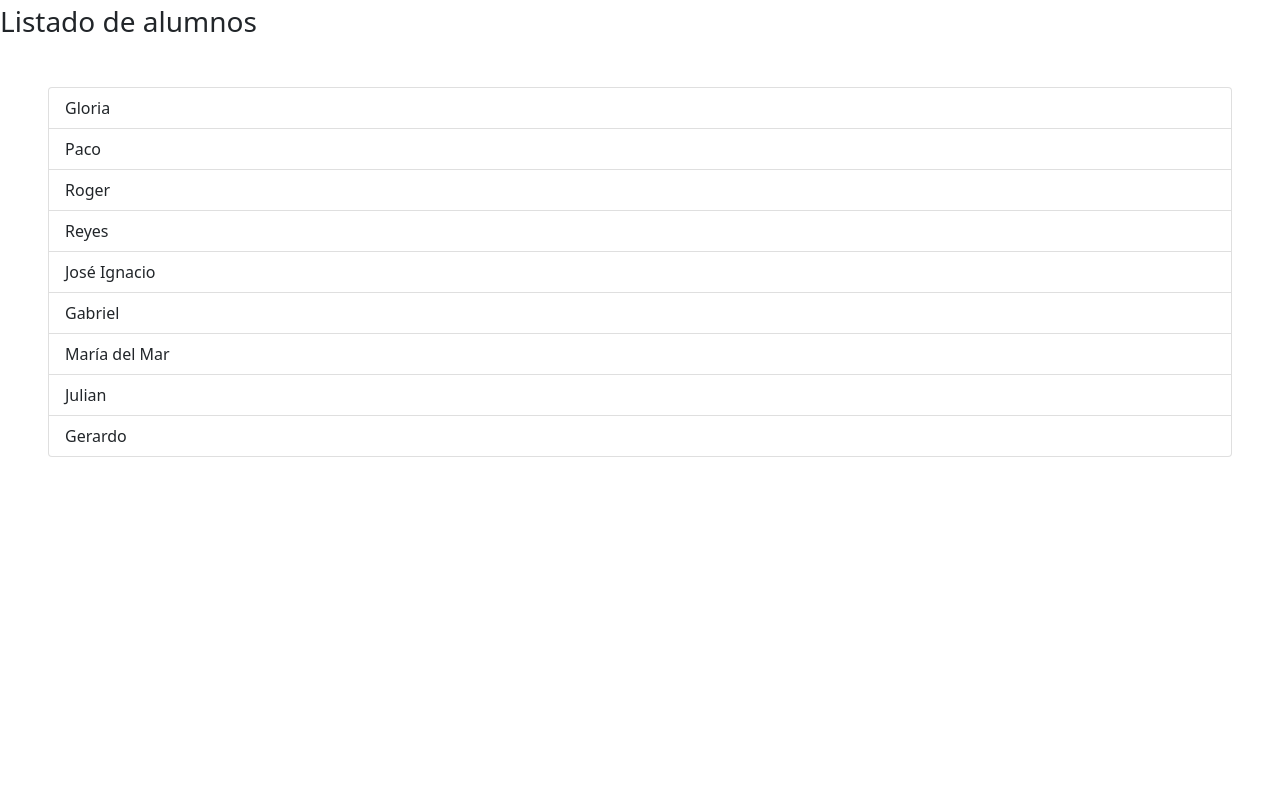
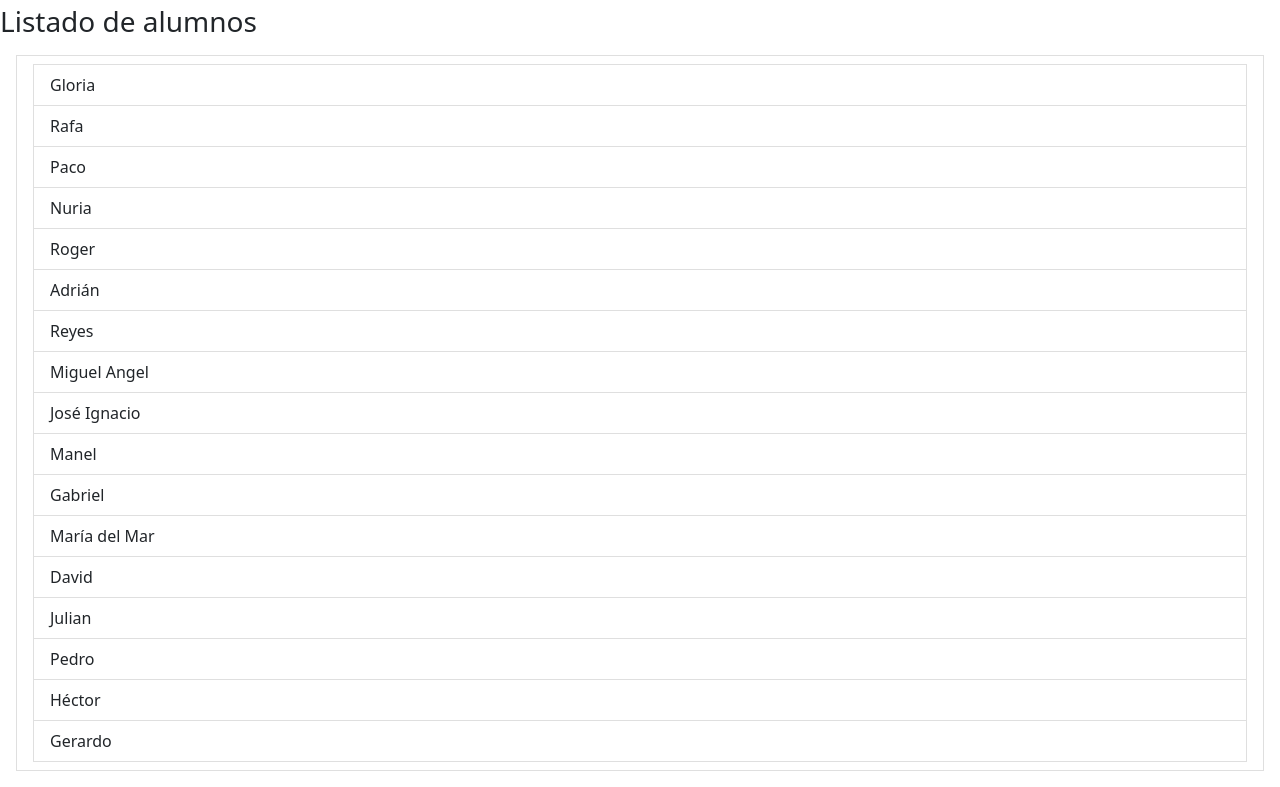
Before and after one commit to josesalce/demo-08-github, a plain HTML site: page index.html in a window 1280 px wide. Shown: the part 99-886 px from the top of the page. Before the commit the page ends 800 px from the top, so only its background shows below. Drawn offline with nearby package versions, Linux system fonts and the light colour scheme.

Commit message:
arreglos version final

```diff
--- a/index.html
+++ b/index.html
@@ -11,24 +11,24 @@
 <body>
     <h1 class="bg-dark text-light p-4 text-center">Ejemplo GitHub</h1>
     <h3>Listado de alumnos</h3>
-    <ul class="list-group m-5">
+    <ul class="list-group-item m-3">
         <li class="list-group-item list-group-item-action">Gloria</li>
-        <li class="list-group-item list-group-item-action>Rafa</li>
-        <li class="list-group-item list-group-item-action>Paco</li>
-        <li class="list-group-item list-group-item-action>Nuria</li>
-        <li class="list-group-item list-group-item-action>Roger</li>
-        <li class="list-group-item list-group-item-action>Adrián</li>
-        <li class="list-group-item list-group-item-action>Reyes</li>
-        <li class="list-group-item list-group-item-action>Miguel Angel</li>
-        <li class="list-group-item list-group-item-action>José Ignacio</li>
-        <li class="list-group-item list-group-item-action>Manel</li>
+        <li class="list-group-item list-group-item-action">Rafa</li>
+        <li class="list-group-item list-group-item-action">Paco</li>
+        <li class="list-group-item list-group-item-action">Nuria</li>
+        <li class="list-group-item list-group-item-action">Roger</li>
+        <li class="list-group-item list-group-item-action">Adrián</li>
+        <li class="list-group-item list-group-item-action">Reyes</li>
+        <li class="list-group-item list-group-item-action">Miguel Angel</li>
+        <li class="list-group-item list-group-item-action">José Ignacio</li>
+        <li class="list-group-item list-group-item-action">Manel</li>
         <li class="list-group-item list-group-item-action">Gabriel</li>
         <li class="list-group-item list-group-item-action">María del Mar</li>
-        <li class="list-group-item list-group-item-action
-        <li class="list-group-item list-group-item-action>Julian</li>
-        <li class="list-group-item list-group-item-action>Pedro</li>
-        <li class="list-group-item list-group-item-action>Héctor</li>
-        <li class="list-group-item list-group-item-action>Gerardo</li>
+        <li class="list-group-item list-group-item-action">David</li>
+        <li class="list-group-item list-group-item-action">Julian</li>
+        <li class="list-group-item list-group-item-action">Pedro</li>
+        <li class="list-group-item list-group-item-action">Héctor</li>
+        <li class="list-group-item list-group-item-action">Gerardo</li>
     </ul>
 </body>
 </html>
```
